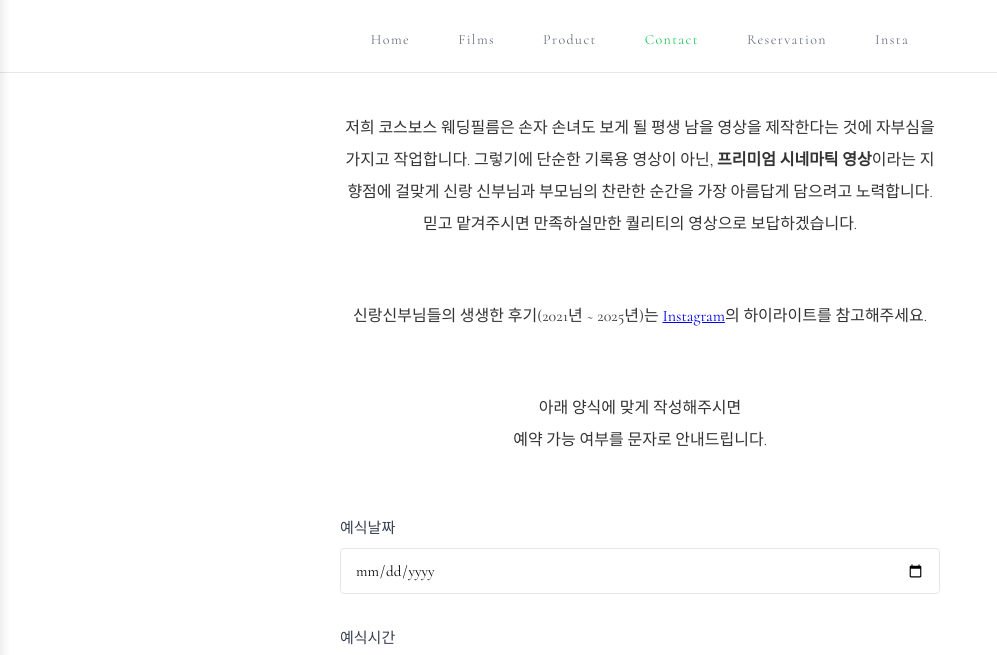
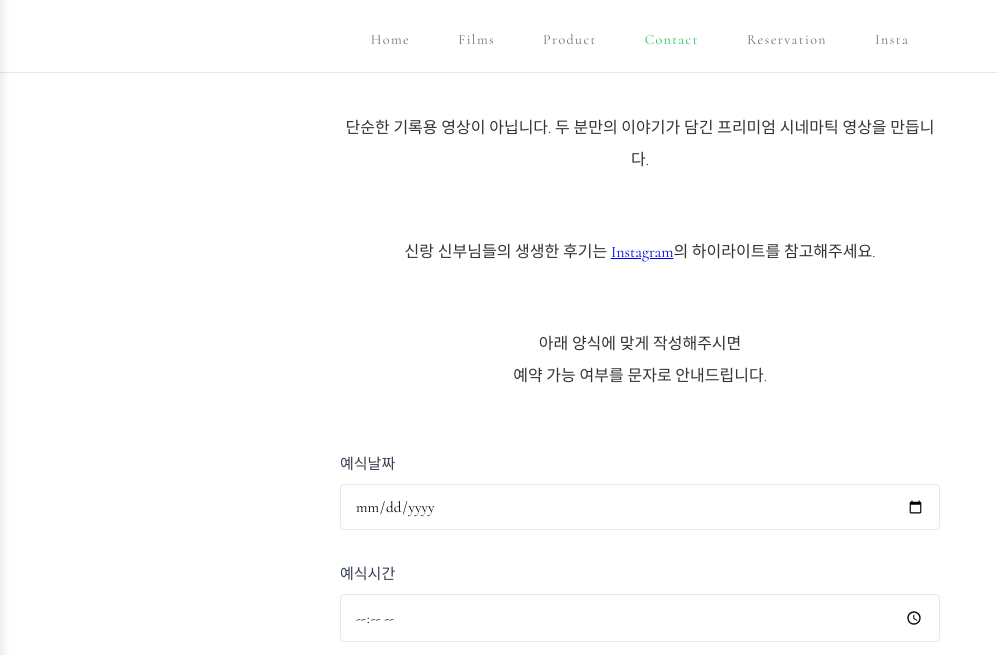
Before and after one commit to CosBoS-wedding-film/homepage, a plain HTML site: page contact/index.html in a window 1280 px wide. Shown: the part 88-743 px from the top of the page, without its empty margins (0-997 px from the left). Drawn offline with nearby package versions, Linux system fonts and the light colour scheme; some packages are replaced by stand-ins of ours; a script that the page names is missing.

Commit message:
docs: reduced the contract hook text.

```diff
--- a/contact/index.html
+++ b/contact/index.html
@@ -119,8 +119,8 @@
 
     <main>
         <div class="contact-wrapper">
-            <p class="contact-note">저희 코스보스 웨딩필름은 손자 손녀도 보게 될 평생 남을 영상을 제작한다는 것에 자부심을 가지고 작업합니다. 그렇기에 단순한 기록용 영상이 아닌, <strong>프리미엄 시네마틱 영상</strong>이라는 지향점에 걸맞게 신랑 신부님과 부모님의 찬란한 순간을 가장 아름답게 담으려고 노력합니다. 믿고 맡겨주시면 만족하실만한 퀄리티의 영상으로 보답하겠습니다.</p>
-            <p class="contact-note">신랑신부님들의 생생한 후기(2021년 ~ 2025년)는 <a href="https://www.instagram.com/cosbos.wedding.film/" target="_blank">Instagram</a>의 하이라이트를 참고해주세요.</p>
+            <p class="contact-note">단순한 기록용 영상이 아닙니다. 두 분만의 이야기가 담긴 프리미엄 시네마틱 영상을 만듭니다.</p>
+            <p class="contact-note">신랑 신부님들의 생생한 후기는 <a href="https://www.instagram.com/cosbos.wedding.film/" target="_blank">Instagram</a>의 하이라이트를 참고해주세요.</p>
             <p class="contact-note">아래 양식에 맞게 작성해주시면<br>예약 가능 여부를 문자로 안내드립니다.</p>
             <form class="contact-form-2026" id="contactForm">
                 <label>예식날짜</label>
```
Also changed, not shown: README.md.
